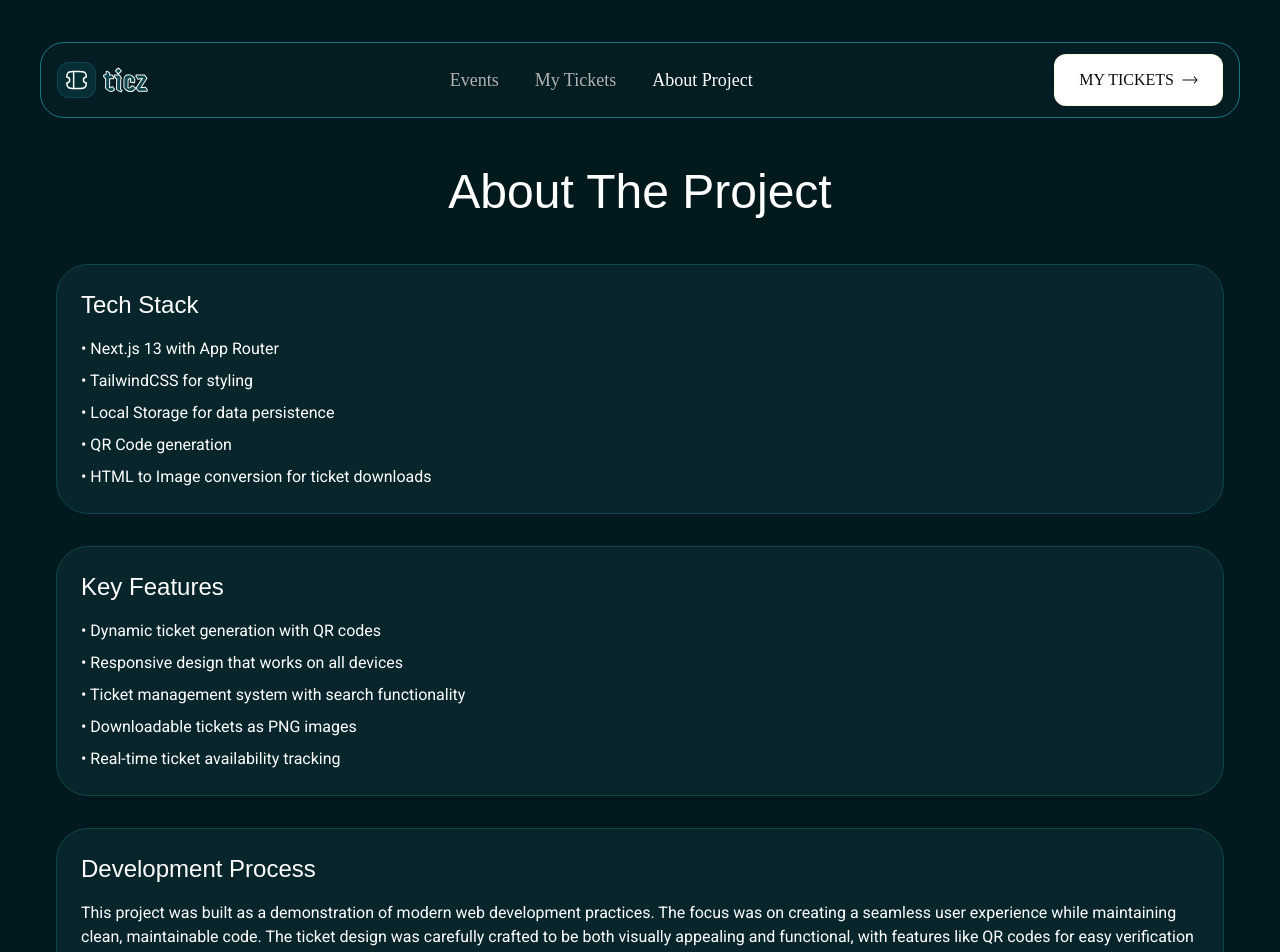
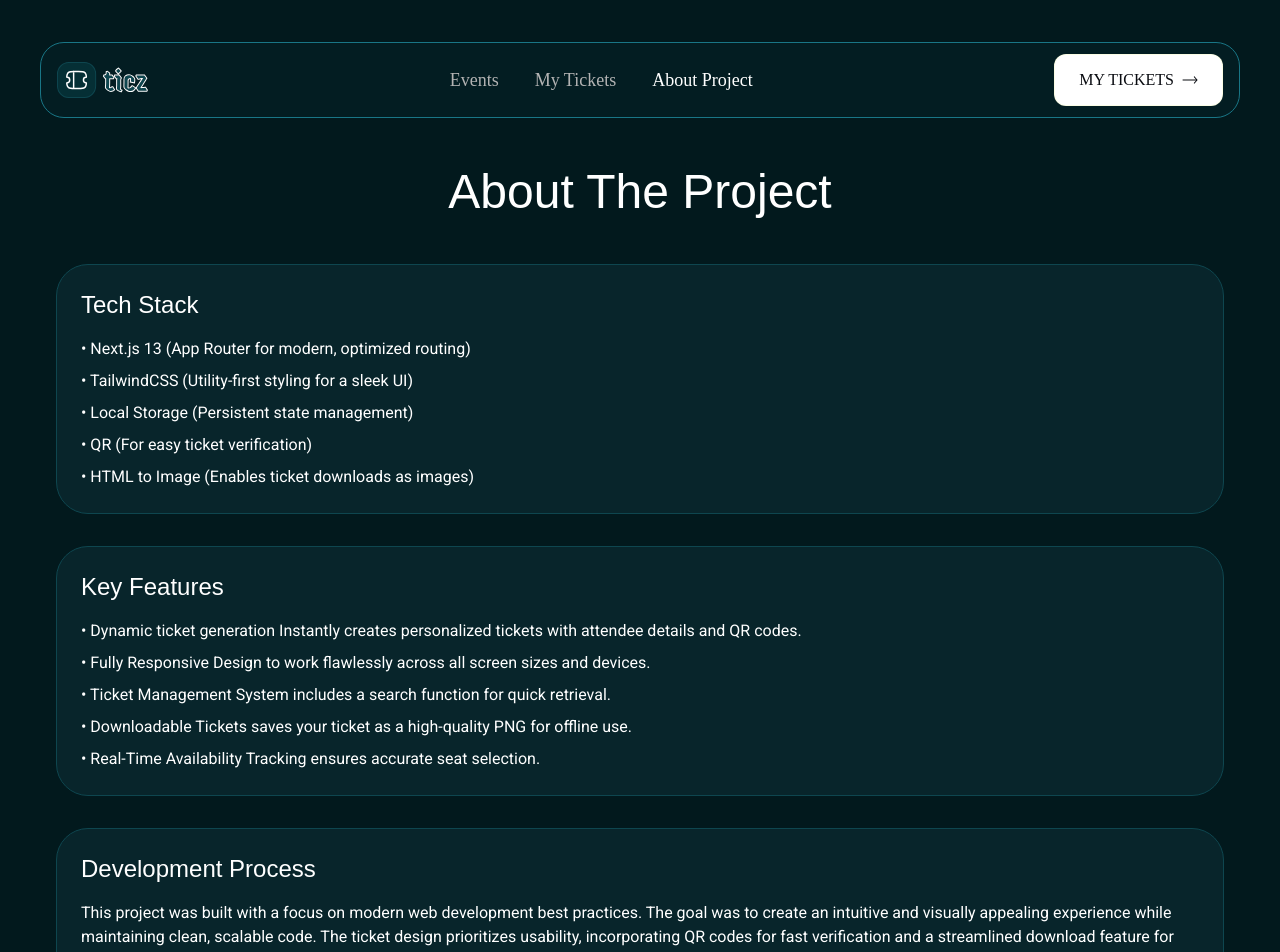
Before and after one commit to Luxuryli/conference-ticket-generator, a Next.js app: page /project in a window 1280 px wide. Shown: the top 952 px of the page. Built offline with nearby package versions, Linux system fonts and the light colour scheme; a web font is replaced by a local one.

Commit message:
About page

```diff
--- a/src/app/project/page.js
+++ b/src/app/project/page.js
@@ -8,33 +8,29 @@ const ProjectPage = () => {
         <div className="p-6 bg-greenfour rounded-[32px] border border-greenthree">
           <h2 className="text-2xl font-roadrage mb-4">Tech Stack</h2>
           <div className="font-roboto space-y-2">
-            <p>• Next.js 13 with App Router</p>
-            <p>• TailwindCSS for styling</p>
-            <p>• Local Storage for data persistence</p>
-            <p>• QR Code generation</p>
-            <p>• HTML to Image conversion for ticket downloads</p>
+            <p>• Next.js 13 (App Router for modern, optimized routing)</p>
+            <p>• TailwindCSS (Utility-first styling for a sleek UI)</p>
+            <p>• Local Storage (Persistent state management)</p>
+            <p>• QR (For easy ticket verification)</p>
+            <p>• HTML to Image (Enables ticket downloads as images)</p>
           </div>
         </div>
 
         <div className="p-6 bg-greenfour rounded-[32px] border border-greenthree">
           <h2 className="text-2xl font-roadrage mb-4">Key Features</h2>
           <div className="font-roboto space-y-2">
-            <p>• Dynamic ticket generation with QR codes</p>
-            <p>• Responsive design that works on all devices</p>
-            <p>• Ticket management system with search functionality</p>
-            <p>• Downloadable tickets as PNG images</p>
-            <p>• Real-time ticket availability tracking</p>
+            <p>• Dynamic ticket generation Instantly creates personalized tickets with attendee details and QR codes.</p>
+            <p>• Fully Responsive Design to work flawlessly across all screen sizes and devices.</p>
+            <p>• Ticket Management System includes a search function for quick retrieval.</p>
+            <p>• Downloadable Tickets saves your ticket as a high-quality PNG for offline use.</p>
+            <p>• Real-Time Availability Tracking ensures accurate seat selection.</p>
           </div>
         </div>
 
         <div className="p-6 bg-greenfour rounded-[32px] border border-greenthree">
           <h2 className="text-2xl font-roadrage mb-4">Development Process</h2>
           <p className="font-roboto">
-            This project was built as a demonstration of modern web development practices.
-            The focus was on creating a seamless user experience while maintaining clean,
-            maintainable code. The ticket design was carefully crafted to be both
-            visually appealing and functional, with features like QR codes for easy
-            verification and downloadable formats for user convenience.
+              This project was built with a focus on modern web development best practices. The goal was to create an intuitive and visually appealing experience while maintaining clean, scalable code. The ticket design prioritizes usability, incorporating QR codes for fast verification and a streamlined download feature for convenience.
           </p>
         </div>
       </div>
```
